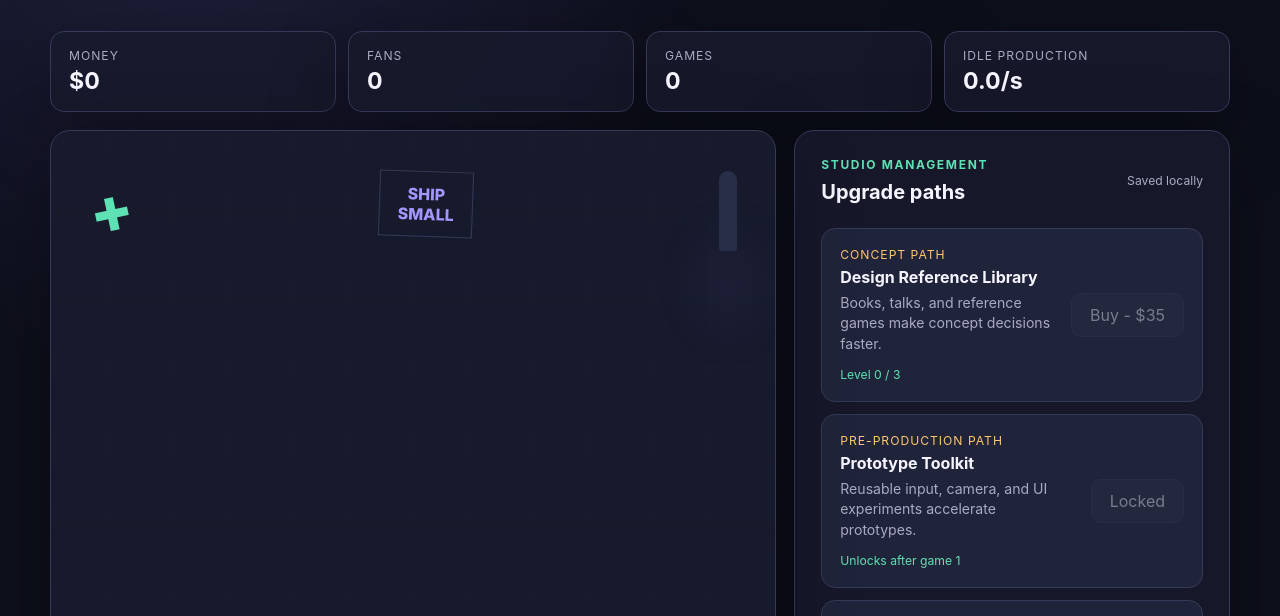
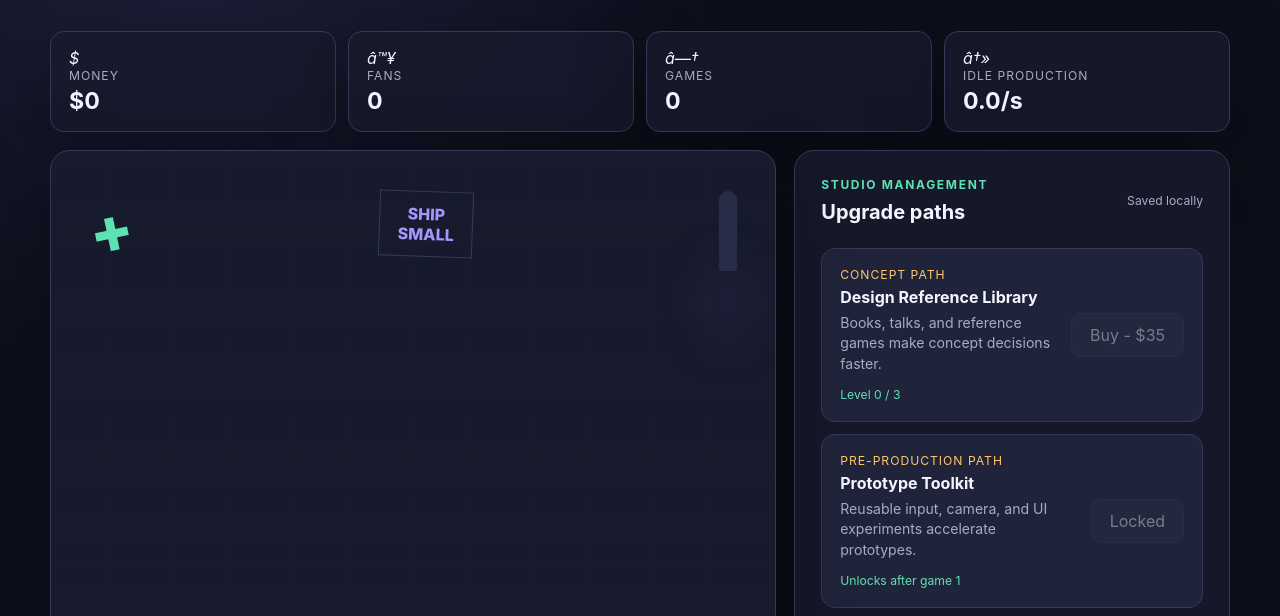
Before and after one commit to NinjaTheEngineer/pixel-studio-tycoon, a website built with Vite: page index.html in a window 1280 px wide. Shown: the part 163-779 px from the top of the page. Built offline with nearby package versions, Linux system fonts and the light colour scheme.

Commit message:
Center the development UI and add icon language: update index.html

```diff
--- a/index.html
+++ b/index.html
@@ -19,10 +19,10 @@
     </header>
 
     <section class="resource-grid" aria-label="Studio resources">
-      <article class="resource-card"><span>Money</span><strong id="money-value">$0</strong></article>
-      <article class="resource-card"><span>Fans</span><strong id="fans-value">0</strong></article>
-      <article class="resource-card"><span>Games</span><strong id="games-value">0</strong></article>
-      <article class="resource-card"><span>Idle production</span><strong id="production-value">0/s</strong></article>
+      <article class="resource-card"><i aria-hidden="true">$</i><div><span>Money</span><strong id="money-value">$0</strong></div></article>
+      <article class="resource-card"><i aria-hidden="true">â™¥</i><div><span>Fans</span><strong id="fans-value">0</strong></div></article>
+      <article class="resource-card"><i aria-hidden="true">â—†</i><div><span>Games</span><strong id="games-value">0</strong></div></article>
+      <article class="resource-card"><i aria-hidden="true">â†»</i><div><span>Idle production</span><strong id="production-value">0/s</strong></div></article>
     </section>
 
     <div class="game-grid">
@@ -35,6 +35,7 @@
 
         <div class="phase-panel">
           <div class="phase-heading"><span>Current development phase</span><strong id="phase-progress-label">Concept Â· 0%</strong></div>
+          <div class="current-phase-icon" id="current-phase-icon" aria-hidden="true">âœ¦</div>
           <h2 id="phase-action">Researching the game concept</h2>
           <p id="phase-description">You are researching references, defining the audience, and writing the core game idea.</p>
           <div class="phase-list" id="phase-list" aria-label="Development phases"></div>
```
